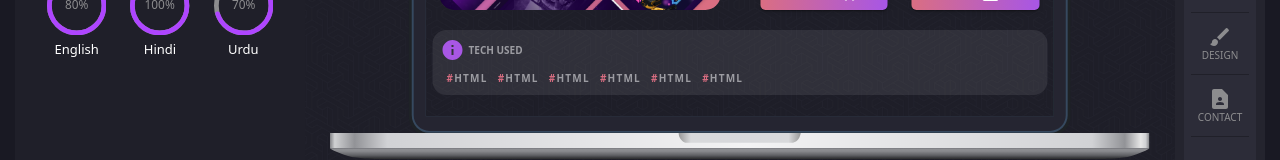
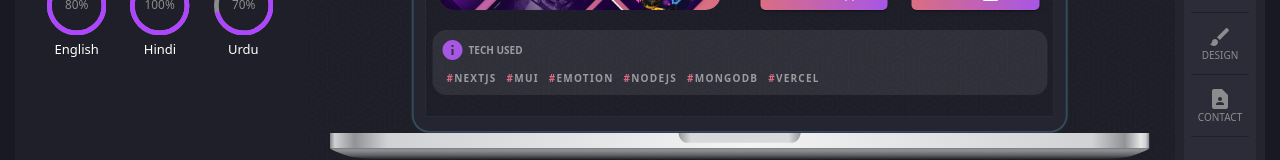
Before and after one commit to fly0305/portfolio-next.js-chakra, a Next.js app: page /projects in a window 1280 px wide. Shown: the part 445-605 px from the top of the page. Built offline with nearby package versions, Linux system fonts and the light colour scheme.

Commit message:
propject page completed

```diff
--- a/components/Project.tsx
+++ b/components/Project.tsx
@@ -60,12 +60,12 @@ const Project = (props) => {
             <div className={styles.macFrame_content_tag}>
                 <div className="p-1 d-flex align-items-center" style={{color: "#9C9CA2",fontSize: "10px",fontWeight: "700"}}><span className="p-1" style={{color: "#A857E5"}}><InfoIcon/></span>TECH USED</div>
                 <div className={styles.macFrame_content_tag_tags}>
-                <p><span>#</span>HTML</p>
-                <p><span>#</span>HTML</p>
-                <p><span>#</span>HTML</p>
-                <p><span>#</span>HTML</p>
-                <p><span>#</span>HTML</p>
-                <p><span>#</span>HTML</p>
+                <p><span>#</span>{props.tag1}</p>
+                <p><span>#</span>{props.tag2}</p>
+                <p><span>#</span>{props.tag3}</p>
+                <p><span>#</span>{props.tag4}</p>
+                <p><span>#</span>{props.tag5}</p>
+                <p><span>#</span>{props.tag6}</p>
                 </div>
             </div>
         </div>
--- a/pages/projects.tsx
+++ b/pages/projects.tsx
@@ -9,6 +9,7 @@ import vriddhi from '../public/project/project_vriddhi.png'
 import uber from '../public/project/project_uber.png'
 import amazon from '../public/project/project_amazon.png'
 import whatsapp from '../public/project/project_whatsapp.png'
+import portfolio from '../public/project/project_portfolio.png'
 
 export default function Home() {
 
@@ -23,6 +24,12 @@ export default function Home() {
                 para= "Built and designed a fully functional highly responsive web app for the official eSports Fest of NIT Rourkela from scratch using Next.js,MUI, Emotion, Node.js, MongoDB and Vercel."
                 githubLink= "https://github.com/Vriddhi2021/frontend/"
                 liveLink= "https://www.vriddhinitr.com/"
+                tag1= "NextJS"
+                tag2= "MUI"
+                tag3= "Emotion"
+                tag4= "NodeJS"
+                tag5= "MongoDB"
+                tag6= "Vercel"
                 projectImg= {vriddhi.src}
               />
               <Project
@@ -30,6 +37,12 @@ export default function Home() {
                 para= "One stop platform for a students reading list on campus. Compiled books & notes of every single branch and year and a lot more with a great reading experience, built using HTML,CSS,JS,Google Script and firebase, Got 1k+ daily visitors on Exam’s days"
                 githubLink= "https://github.com/devdribblenitr/Notes/"
                 liveLink= "https://notes.a2nitr.in/"
+                tag1= "HTML5"
+                tag2= "CSS3"
+                tag3= "Google Script"
+                tag4= "Firebase"
+                tag5= "Adobe API"
+                tag6= "Github"
                 projectImg= {notes.src}
               />
               <Project
@@ -37,6 +50,12 @@ export default function Home() {
                 para= "Fully dynamic & interactive Amazon Bookstore Clone hosted on Github and Google Clouds, Built using ReactJS, MUI, Bootstrap, NodeJS, Express & Stripe for payment"
                 githubLink= "https://github.com/Mohammad-Sahil/amazon-clone/"
                 liveLink= "https://mohammad-sahil.github.io/amazon-clone/"
+                tag1= "ReactJS"
+                tag2= "MUI"
+                tag3= "Bootstrap"
+                tag4= "NodeJS"
+                tag5= "Express"
+                tag6= "Stripe"
                 projectImg= {amazon.src}
               />
               <Project
@@ -44,6 +63,12 @@ export default function Home() {
                 para= "Fully dynamic, interactive and Mobile friendly Uber clone built using NextJS, Tailwind, GoogleAuth, Mapbox, Firebase for authentication and hosted on Vercel"
                 githubLink= "https://github.com/Mohammad-Sahil/uber-clone/"
                 liveLink= "http://uber-clone-sahil.vercel.app/"
+                tag1= "NextJS"
+                tag2= "Tailwind"
+                tag3= "GoogleAuth"
+                tag4= "Mapbox"
+                tag5= "Firebase"
+                tag6= "Vercel"
                 projectImg= {uber.src}
               />
               <Project
@@ -51,7 +76,26 @@ export default function Home() {
                 para= "Built a fully functional highly responsive WhatsApp Clone for group chat management using React, firebase, Bootstrap, NodeJS and hosted on Vercel"
                 githubLink= "https://github.com/Mohammad-Sahil/whatsapp-clone/"
                 liveLink= "/projects"
+                tag1= "ReactJS"
+                tag2= "Firebase"
+                tag3= "Bootstrap"
+                tag4= "MUI"
+                tag5= "Nodejs"
+                tag6= "Vercel"
                 projectImg= {whatsapp.src}
+              />
+              <Project
+                title= "My Portfolio"
+                para= "This website is fully functional highly responsive, built using Typescript, NextJS, MUI, firebase, Emotion and hosted on Vercel and designed on Figma"
+                githubLink= "https://github.com/Mohammad-Sahil/portfolio/"
+                liveLink= "https://tsharpsahil.tech/"
+                tag1= "Typescript"
+                tag2= "NextJS"
+                tag3= "Firebase"
+                tag4= "MUI"
+                tag5= "Emotion"
+                tag6= "Vercel"
+                projectImg= {portfolio.src}
               />
                 <div className="home_footer">
                   <p>Made with 💜 By Mohammad Sahil | © 2022</p>
```
Also changed, not shown: public/project/project_portfolio.png (added).
